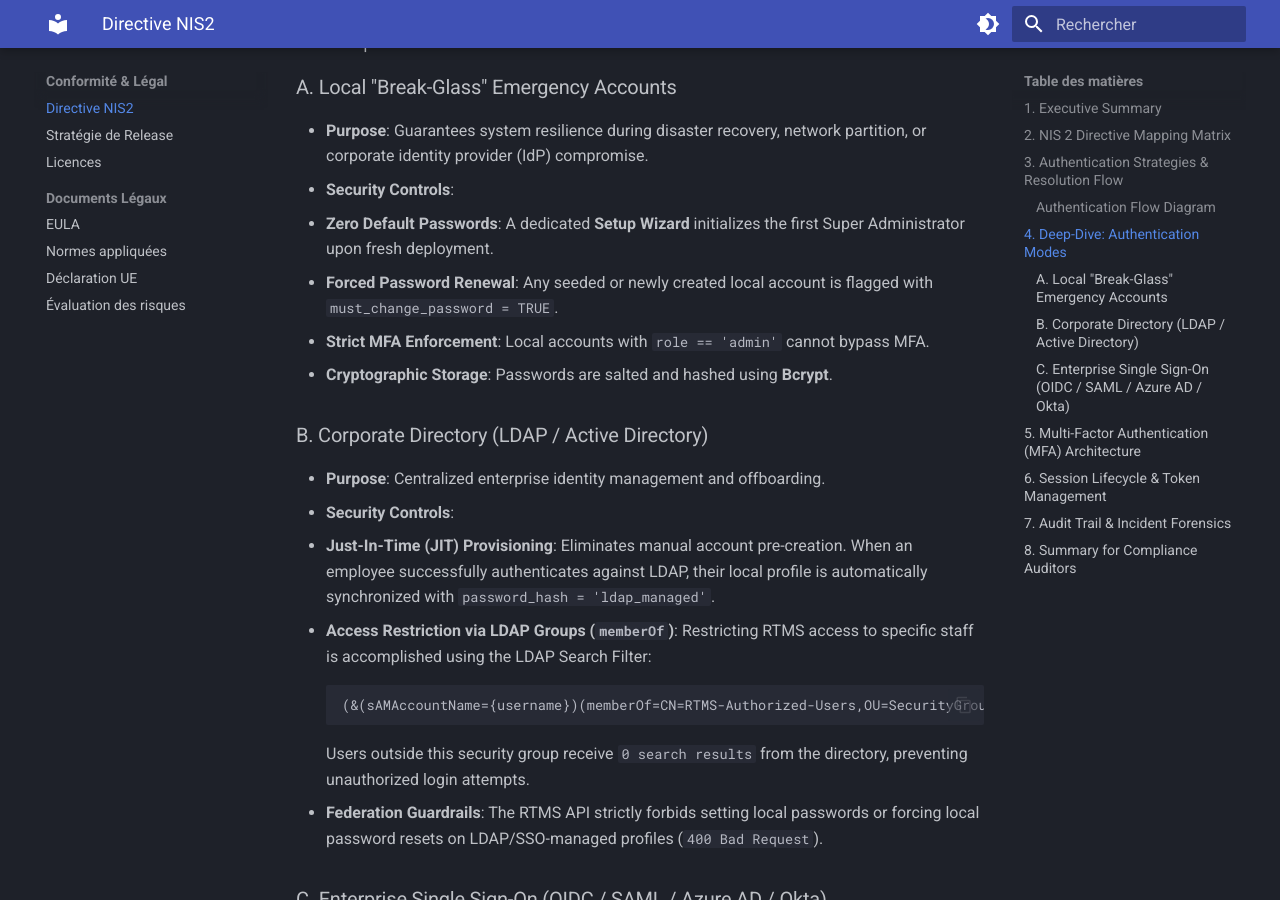
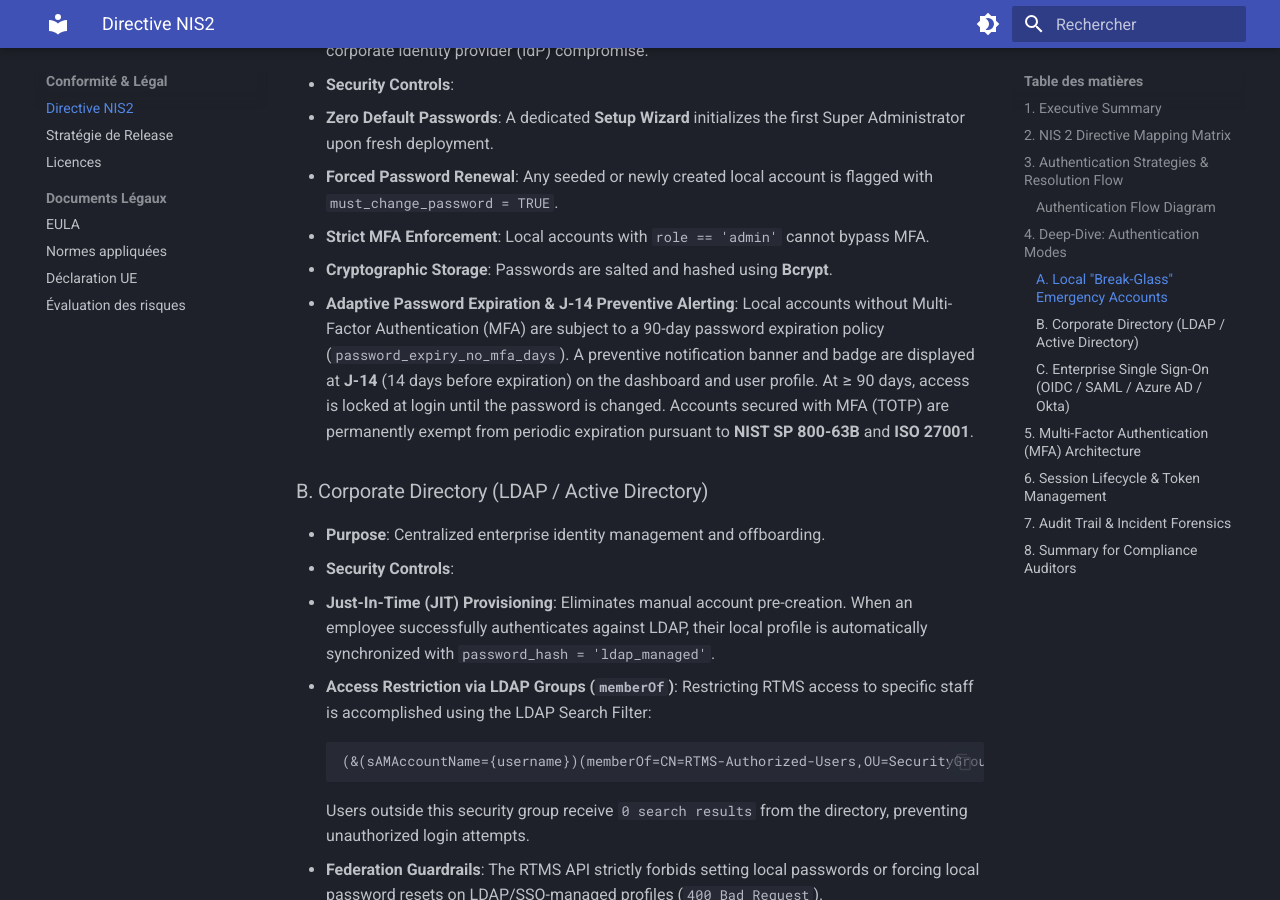
Before and after one commit to tritschler/rtms-documentation, an MkDocs documentation site: the page built from docs/compliance/nis2.md, in a window 1280 px wide and 900 px high, scrolled down 2947 px. Built offline with MkDocs 1.6.1 and Material for MkDocs 9.7.7, drawn with Linux system fonts in a browser that asks for light colours; some of the changed text lies outside the part shown.

Commit message:
docs: document adaptive 90-day password expiration, J-14 warnings, and MFA exemptions

````diff
--- a/docs/compliance/nis2.md
+++ b/docs/compliance/nis2.md
@@ -14,7 +14,7 @@ RTMS employs a **hybrid, multi-layered identity architecture** supporting Local
 | :--- | :--- | :--- | :--- |
 | **Art. 21.2(j)** | **Multi-Factor Authentication (MFA)** for privileged / administrative access | Mandatory TOTP (6-digit RFC 6238) QR code enrollment for all `admin` accounts (Local & LDAP). Configurable for standard users. | **Compliant (100%)** |
 | **Art. 21.2(c)** | **Business Continuity & Crisis Management** | Local "Break-Glass" emergency administration accounts ensuring platform availability during Active Directory / network outages. | **Compliant (100%)** |
-| **Art. 21.2(a)** | **Risk Analysis & Credential Security** | Forced password renewal (`must_change_password`) on first login; real-time password complexity enforcement (min 8 chars, uppercase, lowercase, numbers); first-run setup wizard. | **Compliant (100%)** |
+| **Art. 21.2(a)** | **Risk Analysis & Credential Security** | Forced password renewal (`must_change_password`) on first login; real-time password complexity enforcement (min 8 chars, uppercase, lowercase, numbers); first-run setup wizard; **adaptive 90-day password expiration** for non-MFA accounts with **J-14 early warning**; full rotation exemption for MFA-secured accounts (NIST SP 800-63B / ISO 27001). | **Compliant (100%)** |
 | **Art. 21.2(g)** | **Cyber Hygiene & Cryptography** | Bcrypt hashing with dynamic salt for local credentials; PyJWT signed tokens with differential session timeouts (15 min for admins, 30 min for users); TLS 1.2/1.3 reverse proxy encryption for all transport data and bearer tokens. | **Compliant (100%)** |
 | **Art. 21.2(b)** | **Incident Handling, Audit & Logging** | Immutable audit trails in `admin.login_audit` and `admin.system_audit` recording source IP, timestamp, auth provider, status, and failure reason. | **Compliant (100%)** |
 
@@ -47,15 +47,18 @@ flowchart TD
 
     CheckMFA --> IsAdmin{User Role == 'admin'?}
     IsAdmin -- Yes --> RequireMFA[Force MFA TOTP Step]
-    IsAdmin -- No --> UserMFAReq{User MFA Required?}
+    IsAdmin -- No --> UserMFAReq{User MFA Required or Enabled?}
     UserMFAReq -- Yes --> RequireMFA
-    UserMFAReq -- No --> CheckPwdChange{must_change_password == True?}
+    UserMFAReq -- No --> CheckExpiry{Password Age >= 90 Days?}
 
     RequireMFA --> VerifyTOTP[Validate 6-Digit TOTP / QR Enrollment]
-    VerifyTOTP -- Valid --> CheckPwdChange
+    VerifyTOTP -- Valid --> CheckPwdChange{must_change_password == True?}
     VerifyTOTP -- Invalid --> Deny
 
-    CheckPwdChange -- Yes --> ForcePwdModal[Block Access: Force New Password]
+    CheckExpiry -- Yes (Expired No-MFA) --> ForcePwdModal[Block Access: Force New Password]
+    CheckExpiry -- No (Valid or J-14 Warning) --> CheckPwdChange
+
+    CheckPwdChange -- Yes --> ForcePwdModal
     CheckPwdChange -- No --> IssueJWT[Generate JWT Token & Establish Session]
     ForcePwdModal -- Password Changed --> IssueJWT
 ```
@@ -71,6 +74,7 @@ flowchart TD
   2. **Forced Password Renewal**: Any seeded or newly created local account is flagged with `must_change_password = TRUE`.
   3. **Strict MFA Enforcement**: Local accounts with `role == 'admin'` cannot bypass MFA.
   4. **Cryptographic Storage**: Passwords are salted and hashed using **Bcrypt**.
+  5. **Adaptive Password Expiration & J-14 Preventive Alerting**: Local accounts without Multi-Factor Authentication (MFA) are subject to a 90-day password expiration policy (`password_expiry_no_mfa_days`). A preventive notification banner and badge are displayed at **J-14** (14 days before expiration) on the dashboard and user profile. At &ge; 90 days, access is locked at login until the password is changed. Accounts secured with MFA (TOTP) are permanently exempt from periodic expiration pursuant to **NIST SP 800-63B** and **ISO 27001**.
 
 ### B. Corporate Directory (LDAP / Active Directory)
 * **Purpose**: Centralized enterprise identity management and offboarding.
````
Also changed, not shown: docs/components/web/technical_documentation.md (+1 -1 lines).
